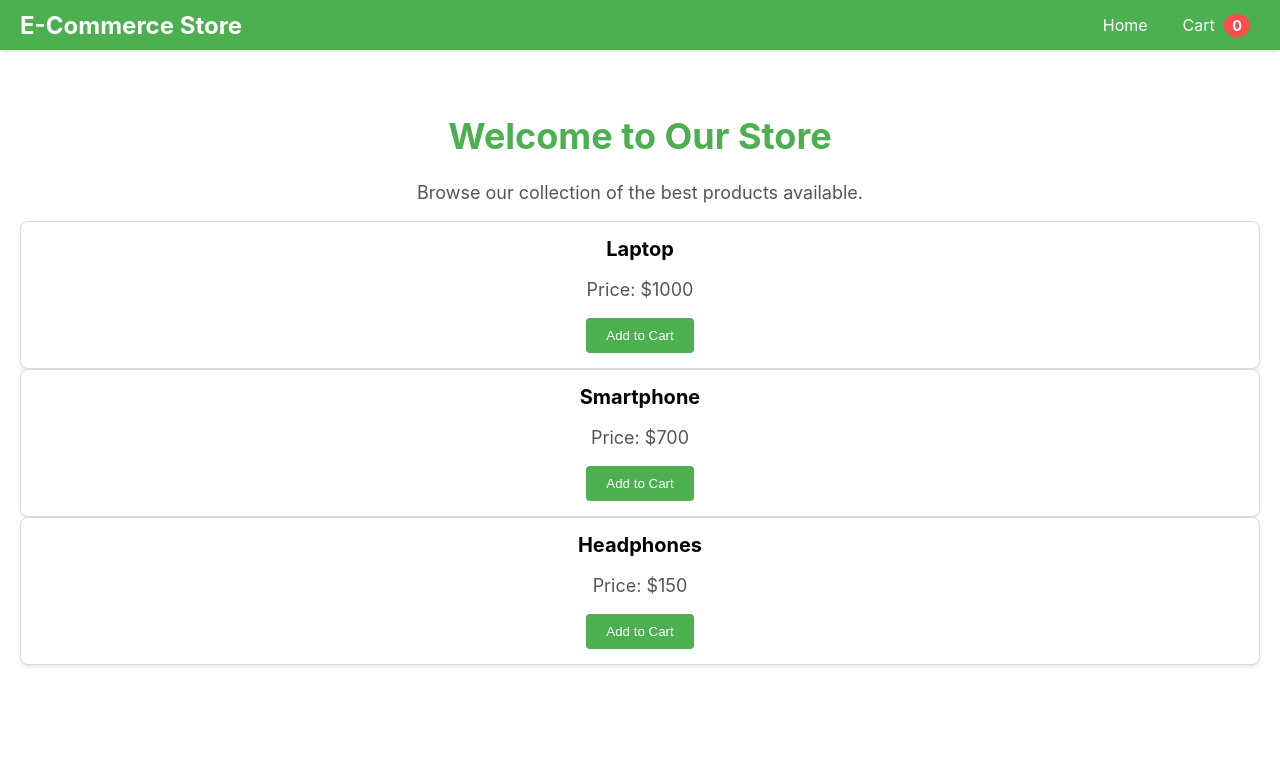
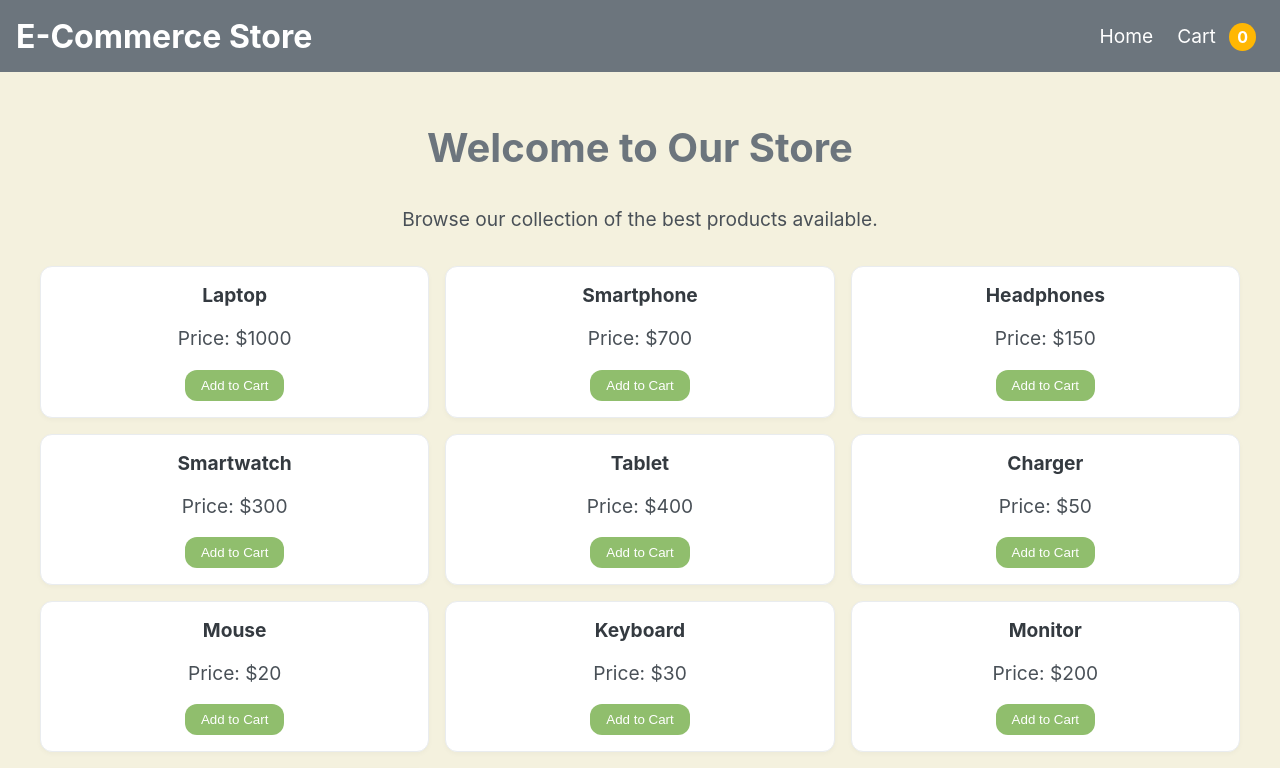
Before and after one commit to AmbatiHarish/e-commerce-storefront, a React (Create React App) app: page / in a window 1280 px wide. Shown: the top 768 px of the page. Built offline with nearby package versions, Linux system fonts and the light colour scheme.

Commit message:
Updated application styling

```diff
--- a/src/Components/Cart/Cart.css
+++ b/src/Components/Cart/Cart.css
@@ -1,74 +1,142 @@
 .CartContainer {
     max-width: 800px;
-    margin: 20px auto;
-    padding: 20px;
-    border: 1px solid #e0e0e0;
-    border-radius: 8px;
-    box-shadow: 0 4px 10px rgba(0, 0, 0, 0.1);
-    background-color: #fff;
+    margin: 40px auto;
+    /* Centers the cart on the page */
+    padding: 24px;
+    /* Adds internal spacing */
+    background-color: var(--background-color);
+    /* White card background */
+    border-radius: var(--border-radius);
+    /* Rounded corners */
+    box-shadow: 0 4px 12px var(--box-shadow-light);
+    /* Subtle shadow */
+    display: flex;
+    flex-direction: column;
+    gap: 20px;
+    /* Space between cart items and totals */
 }
 
 .CartTitle {
+    font-size: var(--font-size-large);
+    /* Large title font */
+    color: var(--primary-color);
+    /* Primary color for emphasis */
     text-align: center;
-    font-size: 2rem;
-    color: #333;
-    margin-bottom: 20px;
+    /* Centers the title */
+    margin-bottom: 16px;
+    font-weight: bold;
+    border-bottom: 2px solid var(--border-color);
+    /* Underline */
+    padding-bottom: 8px;
 }
 
 .EmptyCart {
+    font-size: var(--font-size-medium);
+    /* Medium font */
+    color: var(--text-color-muted);
+    /* Muted text for subtlety */
     text-align: center;
-    font-size: 1.2rem;
-    color: #777;
+    /* Centered text */
+    margin-top: 20px;
 }
 
 .CartItems {
     display: flex;
     flex-direction: column;
-    gap: 15px;
+    gap: 16px;
+    /* Space between each item */
 }
 
 .CartItem {
     display: flex;
     justify-content: space-between;
     align-items: center;
-    border-bottom: 1px solid #ddd;
-    padding: 10px 0;
+    padding: 16px;
+    border: 1px solid var(--border-color);
+    /* Subtle border */
+    border-radius: var(--border-radius);
+    box-shadow: 0 2px 6px var(--box-shadow-light);
+    /* Slight shadow for depth */
+    background-color: var(--card-background-color);
+    /* Off-white background */
 }
 
 .CartItemInfo {
-    max-width: 70%;
+    display: flex;
+    flex-direction: column;
+    gap: 4px;
+    /* Spacing between name, price, and quantity */
 }
 
 .CartItemName {
-    font-size: 1.2rem;
-    color: #333;
+    font-size: var(--font-size-medium);
+    /* Medium font for name */
+    color: var(--text-color-primary);
+    /* Primary text color */
+    font-weight: bold;
     margin: 0;
 }
 
 .CartItemPrice,
 .CartItemQuantity {
-    margin: 5px 0;
-    font-size: 1rem;
-    color: #666;
+    font-size: var(--font-size-small);
+    /* Smaller font for details */
+    color: var(--text-color-secondary);
+    /* Secondary text color */
+    margin: 0;
 }
 
 .RemoveItemButton {
-    background-color: #ff4d4d;
-    color: #fff;
+    background-color: var(--secondary-color);
+    /* Secondary color for buttons */
+    color: var(--card-background-color);
+    /* White text */
     border: none;
-    padding: 8px 12px;
-    border-radius: 5px;
+    padding: 8px 16px;
+    /* Button padding */
+    border-radius: var(--border-radius);
+    /* Rounded corners */
     cursor: pointer;
+    font-size: var(--font-size-small);
+    /* Button text size */
     transition: background-color 0.3s ease;
 }
 
 .RemoveItemButton:hover {
-    background-color: #e60000;
+    background-color: var(--secondary-hover-color);
+    /* Darker hover color */
 }
 
 .CartTotal {
+    font-size: var(--font-size-large);
+    /* Larger font for total */
+    color: var(--primary-color);
+    /* Emphasized with primary color */
     text-align: right;
-    font-size: 1.5rem;
-    color: #333;
-    margin-top: 20px;
+    /* Align total to the right */
+    margin-top: 16px;
+    font-weight: bold;
 }
+
+@media (max-width: 768px) {
+    .CartContainer {
+        padding: 16px;
+    }
+
+    .CartItem {
+        flex-direction: column;
+        /* Stack items vertically on smaller screens */
+        align-items: flex-start;
+        /* Align items to the left */
+    }
+
+    .RemoveItemButton {
+        align-self: flex-end;
+        /* Align button to the right on small screens */
+    }
+
+    .CartTotal {
+        text-align: left;
+        /* Align total to the left for smaller screens */
+    }
+}
--- a/src/Components/Header/Header.css
+++ b/src/Components/Header/Header.css
@@ -1,42 +1,42 @@
 .HeaderContainer {
-    background-color: #4CAF50;
-    color: white;
-    padding: 10px 20px;
+    background-color: var(--primary-color);
+    color: var(--card-background-color);
+    padding: var(--padding-medium);
     display: flex;
     justify-content: space-between;
     align-items: center;
-    box-shadow: 0 2px 5px rgba(0, 0, 0, 0.1);
+    box-shadow: 0 2px 5px var(--box-shadow-light);
 }
 
 .HeaderContainer h1 {
-    font-size: 24px;
+    font-size: var(--font-size-large);
     margin: 0;
 }
 
 .HeaderContainer nav {
     display: flex;
-    gap: 15px;
+    gap: var(--padding-small);
 }
 
 .HeaderLink {
     text-decoration: none;
-    color: white;
-    font-size: 16px;
-    padding: 5px 10px;
-    border-radius: 4px;
+    color: var(--card-background-color);
+    font-size: var(--font-size-medium);
+    padding: var(--padding-small);
+    border-radius: var(--border-radius);
     transition: background-color 0.3s;
 }
 
 .HeaderLink:hover {
-    background-color: #45a049;
+    background-color: var(--primary-hover-color);
 }
 
 .CartCount {
-    background-color: #ff4d4d;
-    color: white;
-    font-size: 0.9rem;
+    background-color: var(--secondary-color);
+    color: var(--card-background-color);
+    font-size: var(--font-size-small);
     font-weight: bold;
     border-radius: 50%;
-    padding: 3px 8px;
-    margin-left: 5px;
+    padding: 4px 8px;
+    margin-left: 8px;
 }
--- a/src/Components/ProductItem/ProductItem.css
+++ b/src/Components/ProductItem/ProductItem.css
@@ -1,38 +1,39 @@
 .ProductItemContainer {
-    background-color: white;
-    border: 1px solid #ddd;
-    border-radius: 8px;
-    padding: 15px;
+    background-color: var(--card-background-color);
+    border: 1px solid var(--border-color);
+    border-radius: var(--border-radius);
+    padding: var(--padding-medium);
     text-align: center;
-    box-shadow: 0 2px 5px rgba(0, 0, 0, 0.1);
+    box-shadow: 0 2px 5px var(--box-shadow-light);
     transition: transform 0.3s, box-shadow 0.3s;
 }
 
 .ProductItemContainer:hover {
     transform: scale(1.05);
-    box-shadow: 0 4px 10px rgba(0, 0, 0, 0.2);
+    box-shadow: 0 4px 10px var(--box-shadow-medium);
 }
 
 .ProductItemContainer h2 {
-    font-size: 20px;
-    margin: 0 0 10px;
+    font-size: var(--font-size-medium);
+    margin: 0 0 8px;
+    color: var(--text-color-primary);
 }
 
 .ProductItemContainer p {
-    font-size: 16px;
-    color: #555;
+    font-size: var(--font-size-small);
+    color: var(--text-color-secondary);
 }
 
 .ProductItemContainer button {
-    background-color: #4CAF50;
-    color: white;
+    background-color: var(--accent-color);
+    color: var(--card-background-color);
     border: none;
-    padding: 10px 20px;
-    border-radius: 4px;
+    padding: var(--padding-small) var(--padding-medium);
+    border-radius: var(--border-radius);
     cursor: pointer;
     transition: background-color 0.3s;
 }
 
 .ProductItemContainer button:hover {
-    background-color: #45a049;
+    background-color: var(--accent-hover-color);
 }
--- a/src/Components/ProductList/ProductList.css
+++ b/src/Components/ProductList/ProductList.css
@@ -1,6 +1,7 @@
-.ProductListConatiner {
+.ProductListContainer {
     display: grid;
-    grid-template-columns: repeat(auto-fit, minmax(200px, 1fr));
-    gap: 20px;
-    padding: 20px;
+    grid-template-columns: repeat(3, minmax(200px, 1fr));
+    gap: var(--padding-medium);
+    padding: var(--padding-medium);
+    background-color: var(--background-color);
 }
--- a/src/Components/ProductList/ProductList.js
+++ b/src/Components/ProductList/ProductList.js
@@ -6,6 +6,13 @@ const dummyProducts = [
     { id: 1, name: 'Laptop', price: 1000 },
     { id: 2, name: 'Smartphone', price: 700 },
     { id: 3, name: 'Headphones', price: 150 },
+    { id: 4, name: 'Smartwatch', price: 300 },
+    { id: 5, name: 'Tablet', price: 400 },
+    { id: 6, name: 'Charger', price: 50 },
+    { id: 7, name: 'Mouse', price: 20 },
+    { id: 8, name: 'Keyboard', price: 30 },
+    { id: 9, name: 'Monitor', price: 200 },
+    { id: 10, name: 'Printer', price: 150 },
 ];
 
 const ProductList = () => {
--- a/src/index.css
+++ b/src/index.css
@@ -11,3 +11,40 @@ code {
   font-family: source-code-pro, Menlo, Monaco, Consolas, 'Courier New',
     monospace;
 }
+
+:root {
+  --primary-color: #6c757d;
+  /* Muted Slate Gray */
+  --primary-hover-color: #495057;
+  /* Darker Slate Gray */
+  --secondary-color: #ffb703;
+  /* Soft Golden Yellow */
+  --secondary-hover-color: #faa307;
+  /* Rich Amber */
+  --accent-color: #90be6d;
+  /* Muted Olive Green */
+  --accent-hover-color: #6a994e;
+  /* Deeper Olive Green */
+  --background-color: #f4f1de;
+  /* Off-White Background */
+  --card-background-color: #ffffff;
+  /* White Card Background */
+  --border-color: #e9ecef;
+  /* Very Light Gray Border */
+  --box-shadow-light: rgba(0, 0, 0, 0.03);
+  --box-shadow-medium: rgba(0, 0, 0, 0.1);
+  --text-color-primary: #343a40;
+  /* Deep Charcoal */
+  --text-color-secondary: #495057;
+  /* Subtle Slate Gray */
+  --text-color-muted: #868e96;
+  /* Muted Gray */
+  --font-size-large: 2rem;
+  --font-size-medium: 1.2rem;
+  --font-size-small: 1rem;
+  --border-radius: 12px;
+  /* Softer Rounded Corners */
+  --padding-small: 8px;
+  --padding-medium: 16px;
+  --padding-large: 24px;
+}
--- a/src/pages/Home/Home.css
+++ b/src/pages/Home/Home.css
@@ -1,14 +1,23 @@
 .HomeContainer {
+    display: flex;
+    flex-direction: column;
+    min-height: 100vh;
+    /* Ensures the content covers the full viewport height */
+    background-color: var(--background-color);
+    /* Applies the background color */
+    padding: var(--padding-large);
+    margin: 0;
+    /* Remove any default margin */
     text-align: center;
-    padding: 40px 20px;
 }
 
 .HomeContainer h1 {
-    font-size: 36px;
-    color: #4CAF50;
+    font-size: 2.5rem;
+    color: var(--primary-color);
+    margin-bottom: var(--padding-medium);
 }
 
 .HomeContainer p {
-    font-size: 18px;
-    color: #555;
+    font-size: var(--font-size-medium);
+    color: var(--text-color-secondary);
 }
```
